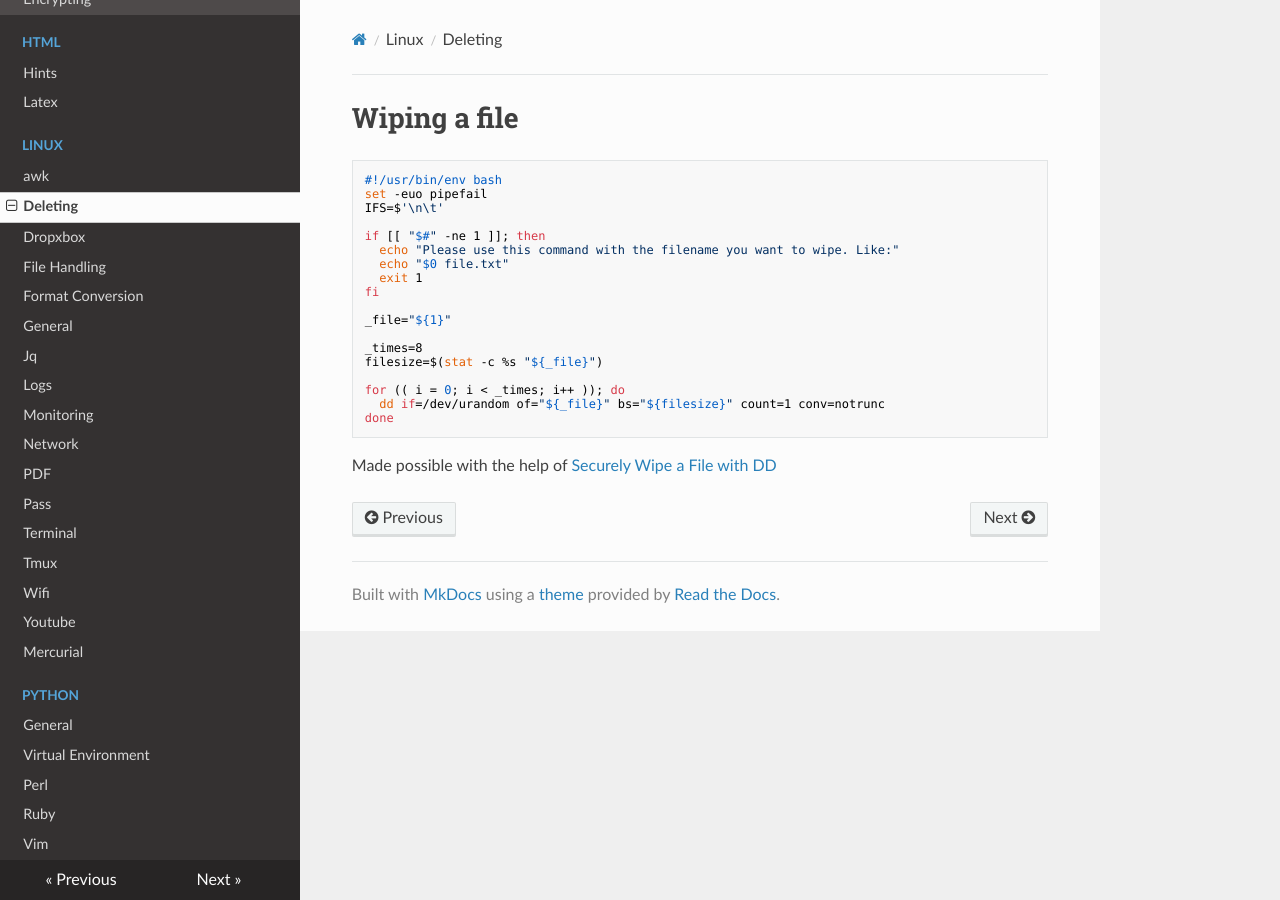
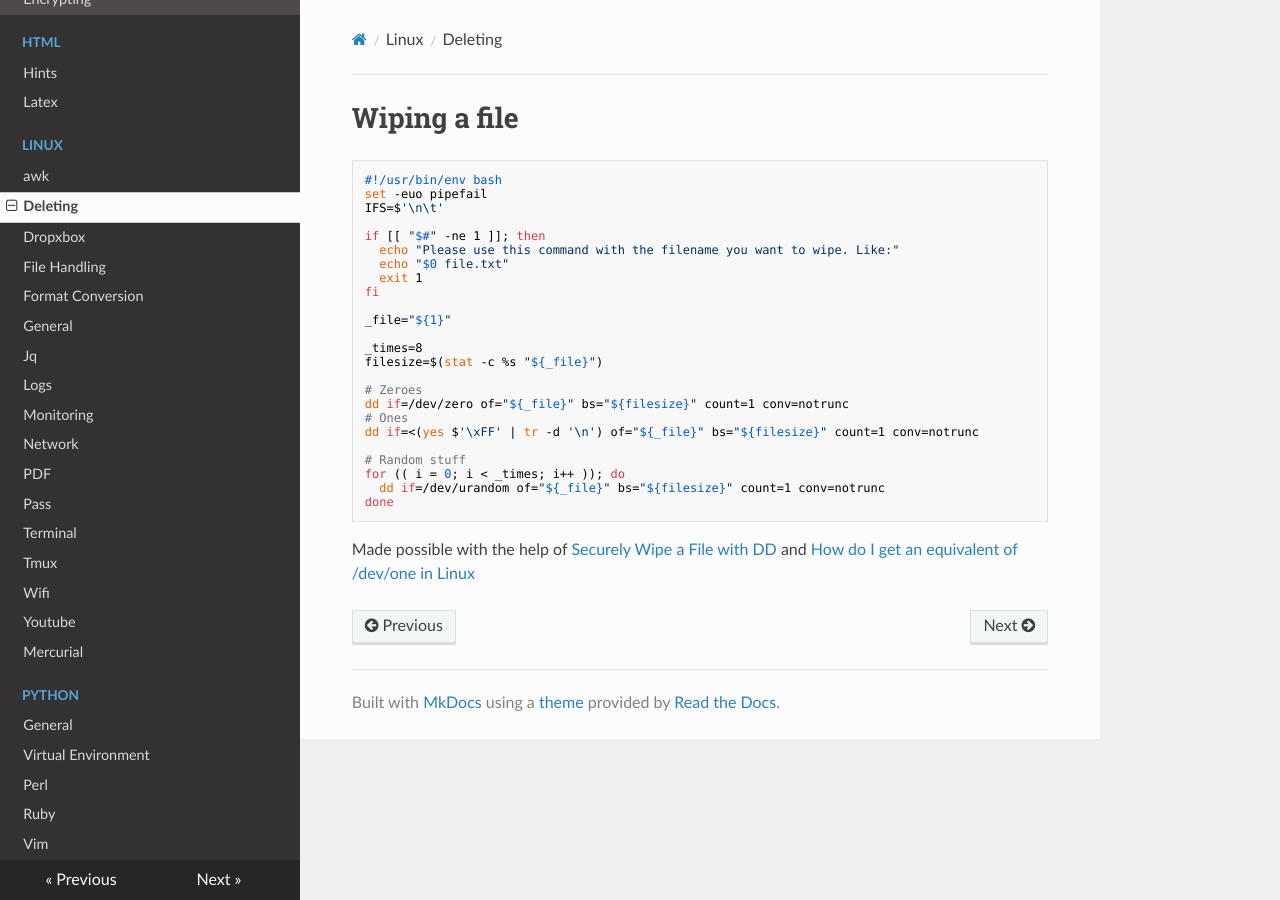
Before and after one commit to hposca/useful_notes, an MkDocs documentation site: the page built from docs/linux/deleting.md, in a window 1280 px wide. Built offline with MkDocs 1.6.1, drawn with Linux system fonts in a browser that asks for light colours; nearby versions of some CDN libraries; old or Windows-style settings are respelled for this version of MkDocs.

Commit message:
Improve the file wiper script
Now, overwriting with 0's, 1's and then random bytes

````diff
--- a/docs/linux/deleting.md
+++ b/docs/linux/deleting.md
@@ -16,9 +16,15 @@ _file="${1}"
 _times=8
 filesize=$(stat -c %s "${_file}")
 
+# Zeroes
+dd if=/dev/zero of="${_file}" bs="${filesize}" count=1 conv=notrunc
+# Ones
+dd if=<(yes $'\xFF' | tr -d '\n') of="${_file}" bs="${filesize}" count=1 conv=notrunc
+
+# Random stuff
 for (( i = 0; i < _times; i++ )); do
   dd if=/dev/urandom of="${_file}" bs="${filesize}" count=1 conv=notrunc
 done
 ```
 
-Made possible with the help of [Securely Wipe a File with DD](https://www.marksanborn.net/security/securely-wipe-a-file-with-dd/)
+Made possible with the help of [Securely Wipe a File with DD](https://www.marksanborn.net/security/securely-wipe-a-file-with-dd/) and [How do I get an equivalent of /dev/one in Linux](https://stackoverflow.com/questions/10905062/how-do-i-get-an-equivalent-of-dev-one-in-linux)
````
